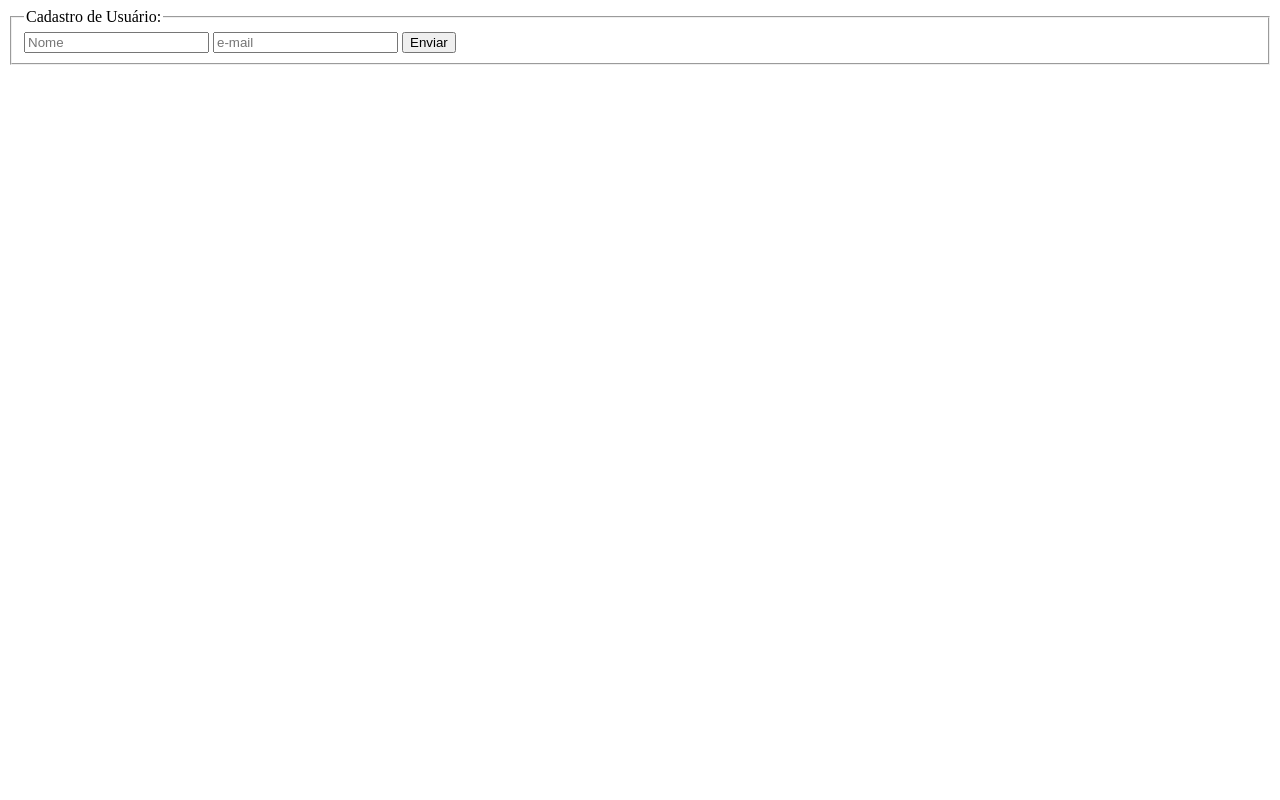
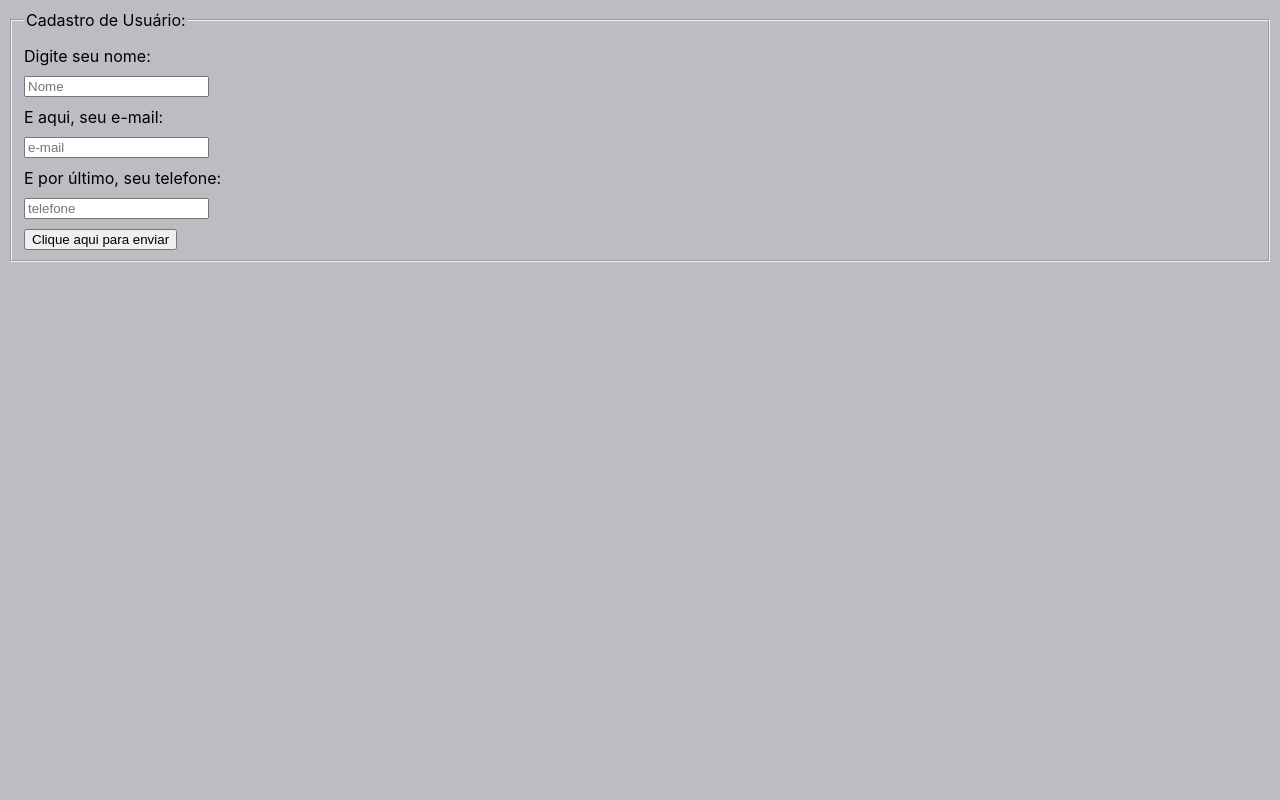
Before and after one commit to ueniosa/ftpv-pi2, a PHP site: page /cadastrousuario.html in a window 1280 px wide. Run offline with PHP 8.4, Linux system fonts and the light colour scheme.

Commit message:
Criação do Design das páginas

```diff
--- /dev/null
+++ b/cadastrousuario.css
@@ -0,0 +1,21 @@
+html {
+    background-color: #BCBCC2;
+    font-family: -apple-system, BlinkMacSystemFont, 'Segoe UI', Roboto, Oxygen, Ubuntu, Cantarell, 'Open Sans', 'Helvetica Neue', sans-serif;
+
+}
+
+div {
+    display: block;
+    margin: 10px 0 0 0;
+}
+
+label {
+    display: block;
+    margin: 10px 0 0 0;
+
+}
+
+input {
+    display: flex;
+    margin: 10px 0 0 0;
+}
--- a/cadastrousuario.html
+++ b/cadastrousuario.html
@@ -1,6 +1,7 @@
 <html>
     <head>
         <meta charset="utf-8" />
+        <link rel="stylesheet" href="cadastrousuario.css">
         <title>Cadastro de Usuários</title>
     </head>
 
@@ -10,9 +11,19 @@
                     <form class="form" action="cadastroservico.html" method="post">
                         <fieldset>
                             <legend>Cadastro de Usuário:</legend>
+                            <label>
+                                Digite seu nome:
                             <input placeholder="Nome" type="text" name="name_user">
+                            </label>
+                            <label>
+                                E aqui, seu e-mail:
                             <input placeholder="e-mail" type="text" name="mail_user">
-                            <input type="submit" value="Enviar" />
+                            </label>
+                            <label>
+                                E por último, seu telefone:
+                            <input placeholder="telefone" type="text" name="tel">
+                            </label>
+                            <input type="submit" value="Clique aqui para enviar" />
                         </fieldset>
                     </form>
                 </div>
```
Also changed, not shown: home.css (+0 -9 lines).
